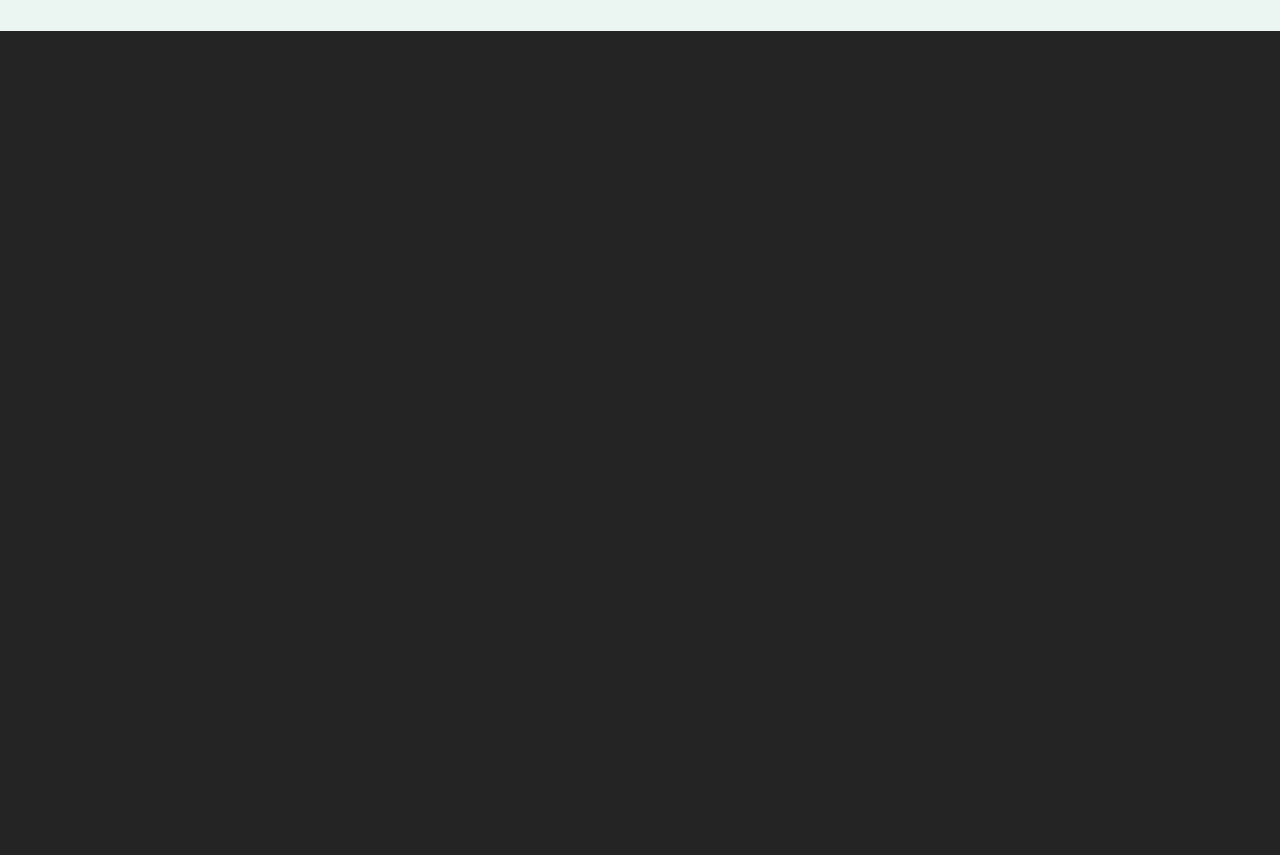
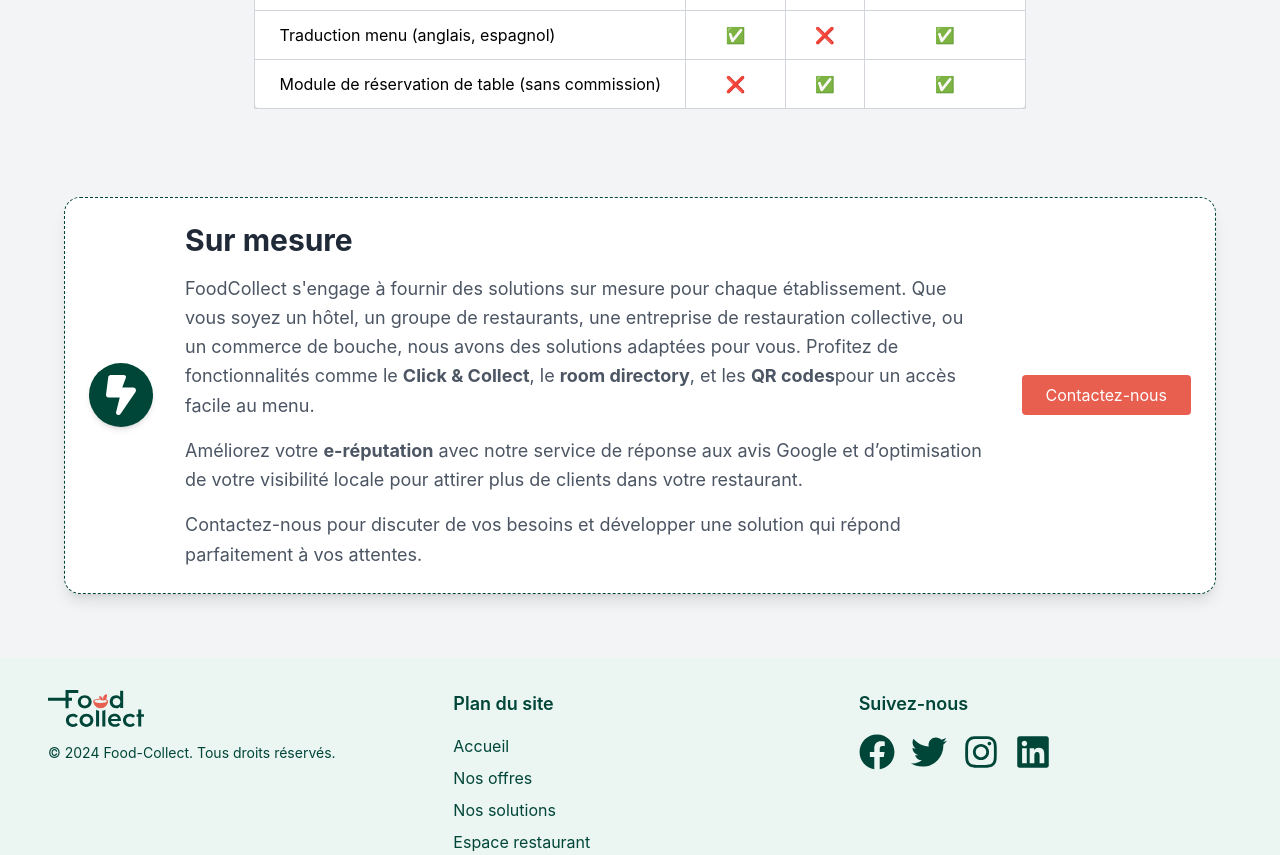
Before and after one commit to D-Seonay/food-collect-refactor, a React (Vite) app: page /nos-offres in a window 1280 px wide. Shown: the part 1380-2235 px from the top of the page. Before the commit the page ends 1411 px from the top, so only its background shows below. Built offline with nearby package versions, Linux system fonts and the light colour scheme.

Commit message:
Ajouter le composant CustomSolution et l'intégrer à la page des offres

```diff
--- /dev/null
+++ b/src/components/CustomSolution.jsx
@@ -0,0 +1,71 @@
+import React, { useRef } from "react";
+import { motion, useInView } from "framer-motion";
+import { FaBoltLightning } from "react-icons/fa6";
+import Button from "./Button";
+
+export default function CustomSolution() {
+  const ref = useRef(null);
+  const isInView = useInView(ref, { triggerOnce: true, threshold: 0.2 });
+
+  return (
+    <motion.div
+      ref={ref}
+      className="flex flex-col items-center justify-center px-4 py-8 md:py-16 w-full"
+      initial={{ opacity: 0, y: 50 }}
+      animate={isInView ? { opacity: 1, y: 0 } : { opacity: 0, y: 50 }}
+      transition={{ duration: 0.6, ease: "easeOut" }}
+    >
+      <motion.div
+        className="flex flex-col md:flex-row items-center justify-center max-w-6xl space-y-8 md:space-y-0 md:space-x-8 p-6 rounded-2xl bg-white shadow-lg border border-tertiary border-dashed"
+        initial={{ scale: 0 }}
+        animate={isInView ? { scale: 1 } : { scale: 0 }}
+        transition={{ duration: 0.4, ease: "easeOut" }}
+      >
+        {/* Icône éclair */}
+        <motion.div
+          className="flex items-center justify-center w-16 h-16 bg-tertiary text-white rounded-full shadow-md"
+          initial={{ scale: 0 }}
+          animate={isInView ? { scale: 1 } : { scale: 0 }}
+          transition={{ duration: 0.4, ease: "easeOut" }}
+        >
+          <FaBoltLightning className="w-10 h-10" />
+        </motion.div>
+
+        {/* Texte principal */}
+        <motion.div
+          className="flex-1 text-center md:text-left space-y-4"
+          initial={{ opacity: 0, x: -50 }}
+          animate={isInView ? { opacity: 1, x: 0 } : { opacity: 0, x: -50 }}
+          transition={{ duration: 0.5, delay: 0.2 }}
+        >
+          <h2 className="text-3xl font-bold text-gray-800">
+            Sur mesure
+          </h2>
+          <p className="text-gray-600 text-lg leading-relaxed">
+            FoodCollect s'engage à fournir des solutions sur mesure pour chaque établissement. Que vous soyez un hôtel,
+            un groupe de restaurants, une entreprise de restauration collective, ou un commerce de bouche,
+            nous avons des solutions adaptées pour vous.
+            Profitez de fonctionnalités comme le <strong>Click & Collect</strong>, le <strong>room directory</strong>, et les <strong>QR codes</strong>
+            pour un accès facile au menu.
+          </p>
+          <p className="text-gray-600 text-lg leading-relaxed">
+            Améliorez votre <strong>e-réputation</strong> avec notre service de réponse aux avis Google et
+            d’optimisation de votre visibilité locale pour attirer plus de clients dans votre restaurant.
+          </p>
+          <p className="text-gray-600 text-lg leading-relaxed">
+          Contactez-nous pour discuter de vos besoins et développer une solution qui répond parfaitement à vos attentes.
+          </p>
+        </motion.div>
+
+        {/* Bouton CTA */}
+        <motion.div
+          initial={{ opacity: 0, x: 50 }}
+          animate={isInView ? { opacity: 1, x: 0 } : { opacity: 0, x: 50 }}
+          transition={{ duration: 0.5, delay: 0.3 }}
+        >
+          <Button className="bg-blue-600 hover:bg-blue-700 text-white px-6 py-3 text-lg rounded-lg shadow-md" text="Contactez-nous" />
+        </motion.div>
+      </motion.div>
+    </motion.div>
+  );
+}
--- a/src/pages/OffersPage.jsx
+++ b/src/pages/OffersPage.jsx
@@ -2,6 +2,8 @@
 import AnimatedLetters from '../components/AnimatedLetters';
 import { motion } from 'framer-motion';
 import BannerOffers from '../components/BannerOffers';
+import OfferTable from '../components/OfferTable';
+import CustomSolution from '../components/CustomSolution';
 
 export default function OffersPage() {
   return (
@@ -61,6 +63,8 @@
         </motion.div>
       </div>
       <BannerOffers />
+      <OfferTable />
+      <CustomSolution />
 
     </div>
   );
```
